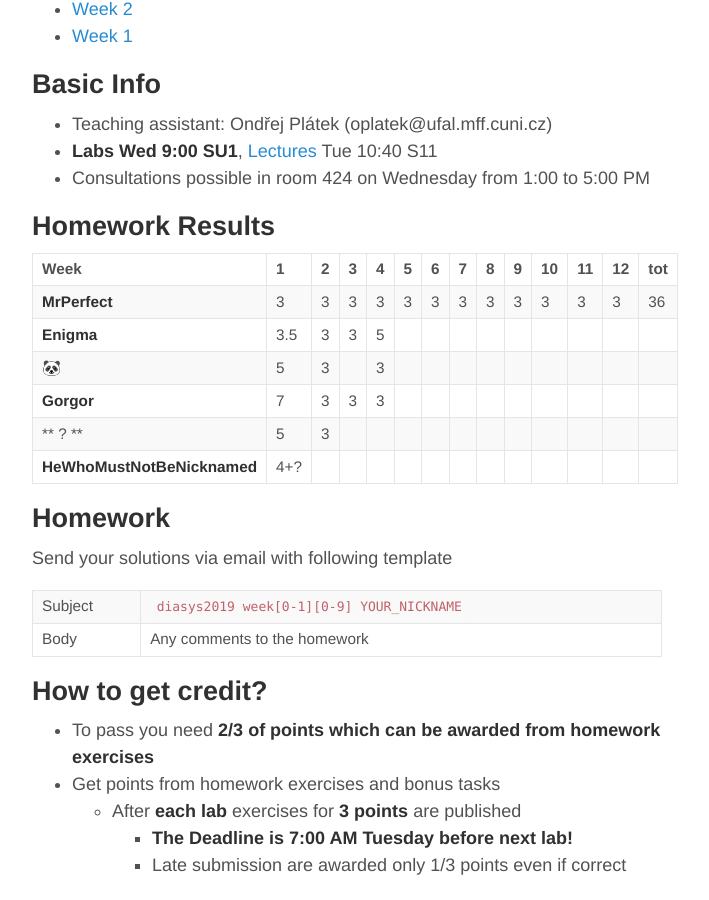
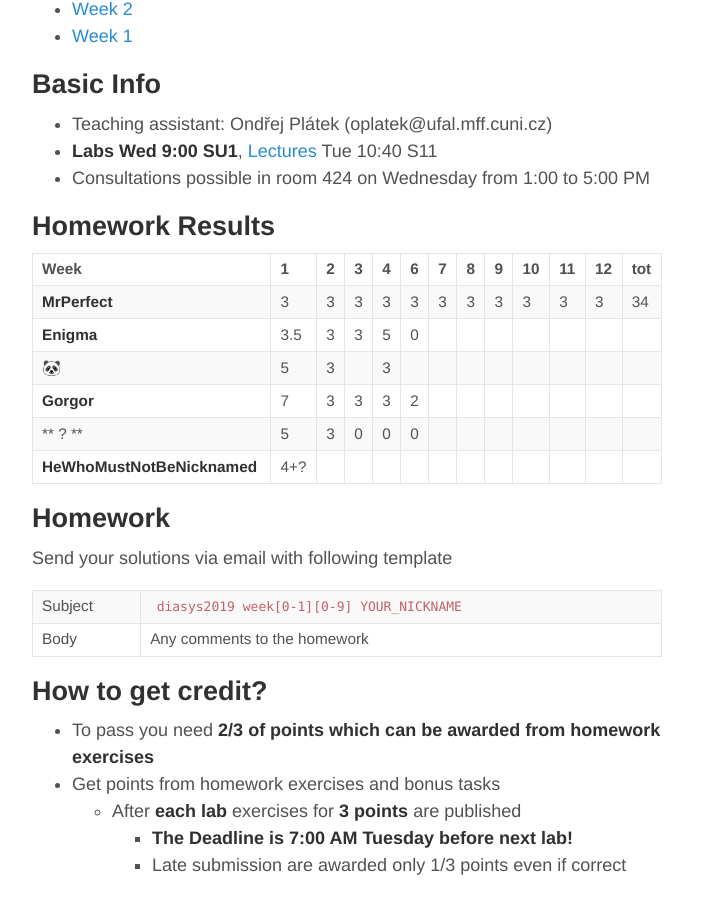
Before and after one commit to oplatek/oplatek.github.io, a Jekyll site: the page built from _posts/2019-02-18-labs-ds.md, in a window 1280 px wide and 900 px high, scrolled down 418 px. Shown: the whole window, without its empty margins (293-1002 px from the left). Built offline with Jekyll 4.4.1, drawn with Linux system fonts in a browser that asks for light colours.

Commit message:
Points for labs

```diff
--- a/_posts/2019-02-18-labs-ds.md
+++ b/_posts/2019-02-18-labs-ds.md
@@ -25,15 +25,15 @@ Basic Info
 Homework Results
 ----------------
 
-|--------------|---|---|---|---|---|---|---|---|---|---|---|---|---|
-|Week          | 1 | 2 | 3 | 4 | 5 | 6 | 7 | 8 | 9 | 10| 11| 12|tot|
-|--------------|---|---|---|---|---|---|---|---|---|---|---|---|---|
-| **MrPerfect**| 3 | 3 | 3 | 3 | 3 | 3 | 3 | 3 | 3 | 3 | 3 | 3 | 36|
-| **Enigma**   |3.5| 3 | 3 | 5 |   |   |   |   |   |   |   |   |   |
-| **🐼**       | 5 | 3 |   | 3 |   |   |   |   |   |   |   |   |   |
-| **Gorgor**   | 7 | 3 | 3 | 3 |   |   |   |   |   |   |   |   |   |
-| ** ? **      | 5 | 3 |   |   |   |   |   |   |   |   |   |   |   |
-|**HeWhoMustNotBeNicknamed**|4+?|   |   |   |   |   |   |   |   |   |   |   |   |
+|--------------|---|---|---|---|---|---|---|---|---|---|---|---|
+|Week          | 1 | 2 | 3 | 4 | 6 | 7 | 8 | 9 | 10| 11| 12|tot|
+|--------------|---|---|---|---|---|---|---|---|---|---|---|---|
+| **MrPerfect**| 3 | 3 | 3 | 3 | 3 | 3 | 3 | 3 | 3 | 3 | 3 | 34|
+| **Enigma**   |3.5| 3 | 3 | 5 | 0 |   |   |   |   |   |   |   |
+| **🐼**       | 5 | 3 |   | 3 |   |   |   |   |   |   |   |   |
+| **Gorgor**   | 7 | 3 | 3 | 3 | 2 |   |   |   |   |   |   |   |
+| ** ? **      | 5 | 3 | 0 | 0 | 0 |   |   |   |   |   |   |   |
+|**HeWhoMustNotBeNicknamed**|4+?|||||  |   |   |   |   |   |   |
 
 Homework
 --------
```
